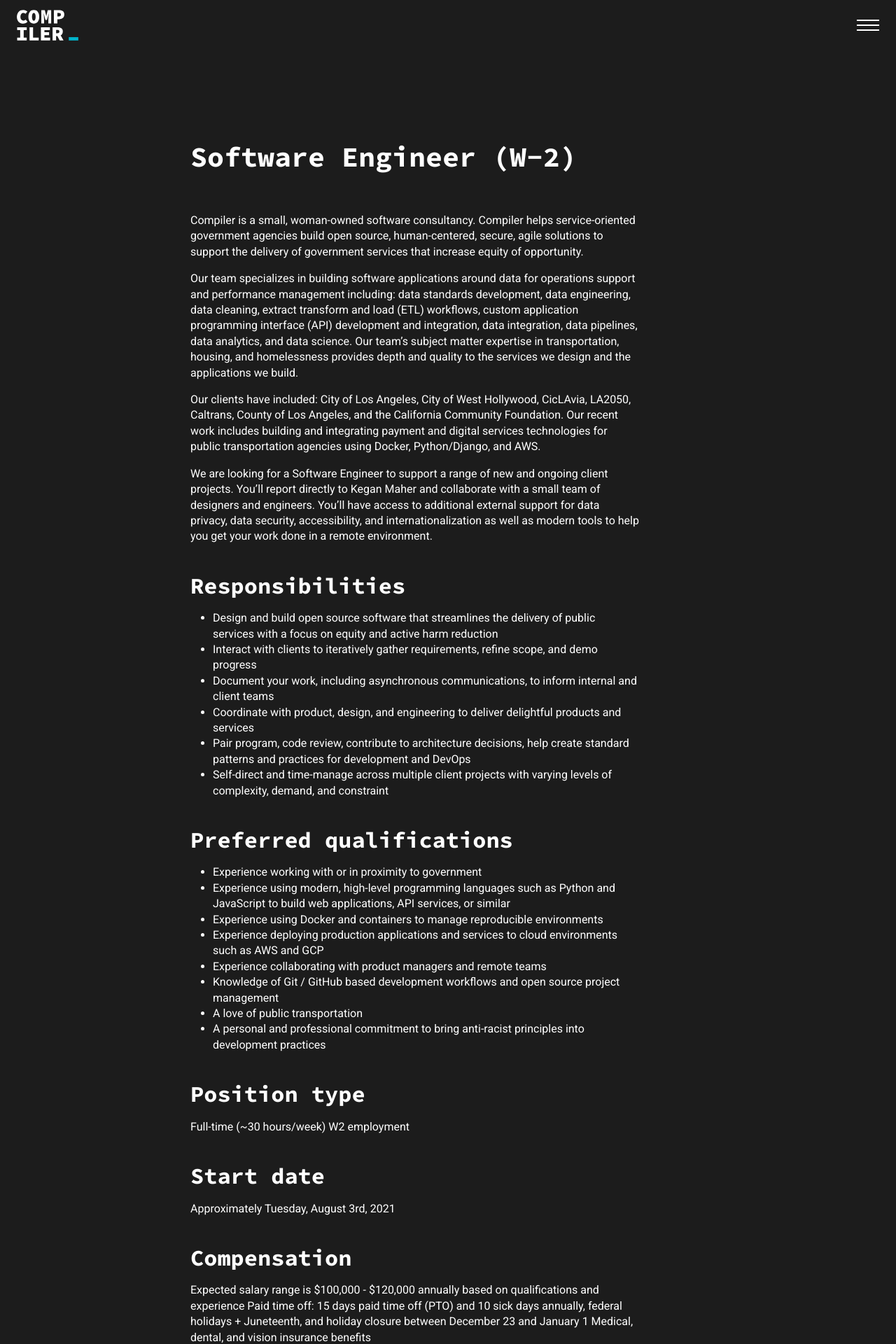
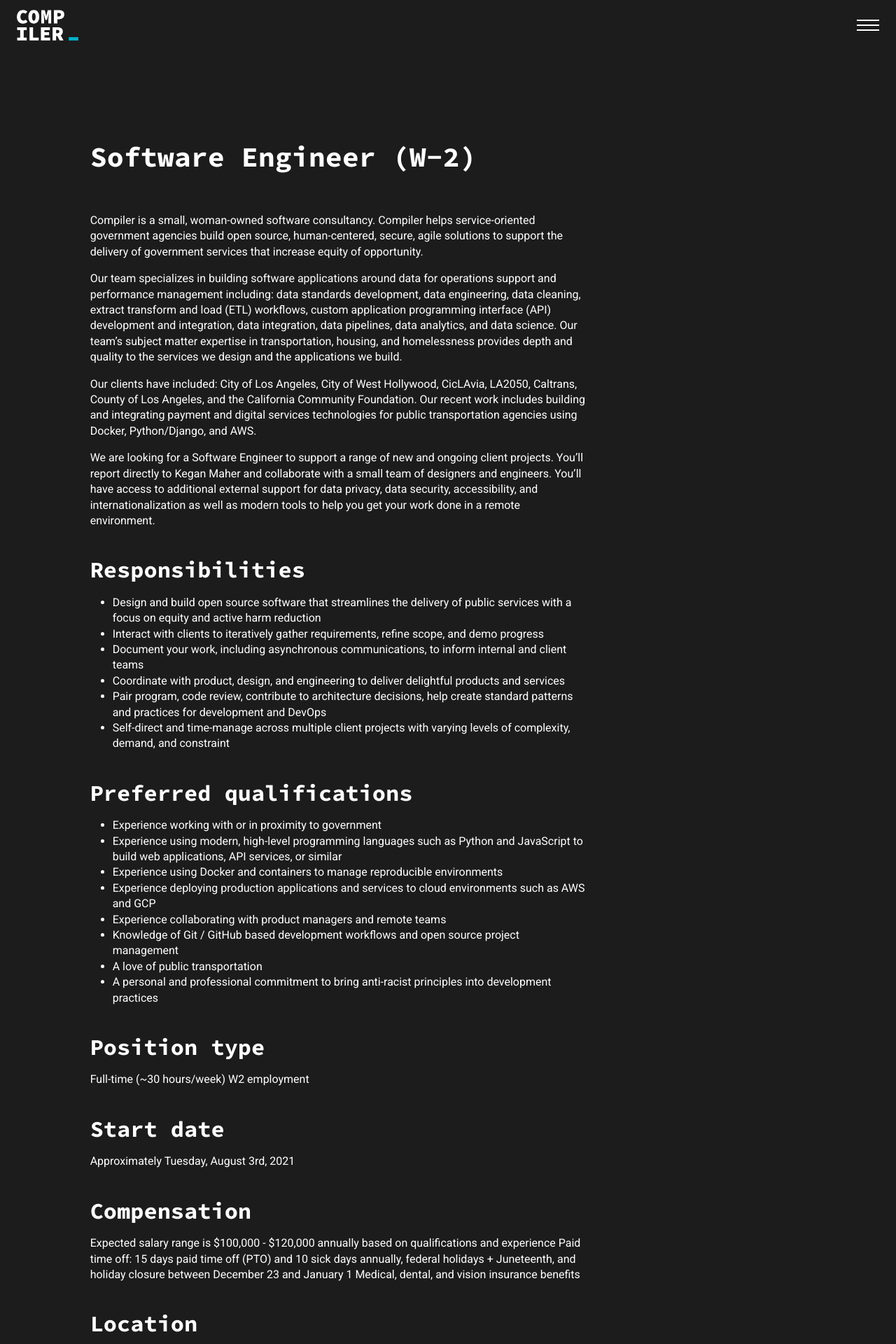
Before and after one commit to compilerla/compiler.la, a Jekyll site: the page built from _jobs/software-engineer.md, in a window 1280 px wide. Shown: the top 1920 px of the page at 70% size. Built offline with Jekyll 4.4.1, drawn with Linux system fonts in a browser that asks for light colours.

Commit message:
fix(posts): use col-7/offset-1

```diff
--- a/_layouts/job_post.html
+++ b/_layouts/job_post.html
@@ -3,9 +3,8 @@
 title_prefix: "Jobs with Compiler:"
 ---
 
-<div class="container posting">
-  <div class="row">
-    <div class="offset-md-2 col-md-7 col-12 mt-5 pt-5 mb-5 pb-5">
+<div class="row posting">
+    <div class="offset-lg-1 col-lg-7 mt-5 pt-5 mb-5 pb-5">
         <h1 class="h2 mt-4 pt-2 mb-5 pb-2">{{ page.title }}{% if page.type %} ({{ page.type }}){% endif %}</h1>
 
         {{ content }} {% if page.apply_link %}
@@ -46,7 +45,6 @@
 </div>
 </div>
 </div>
-</div>
 
 <script
 src="https://cdn.jsdelivr.net/npm/luxon@3.3.0/build/global/luxon.min.js"
```
Lines whose indentation alone changed are shown as unchanged.
